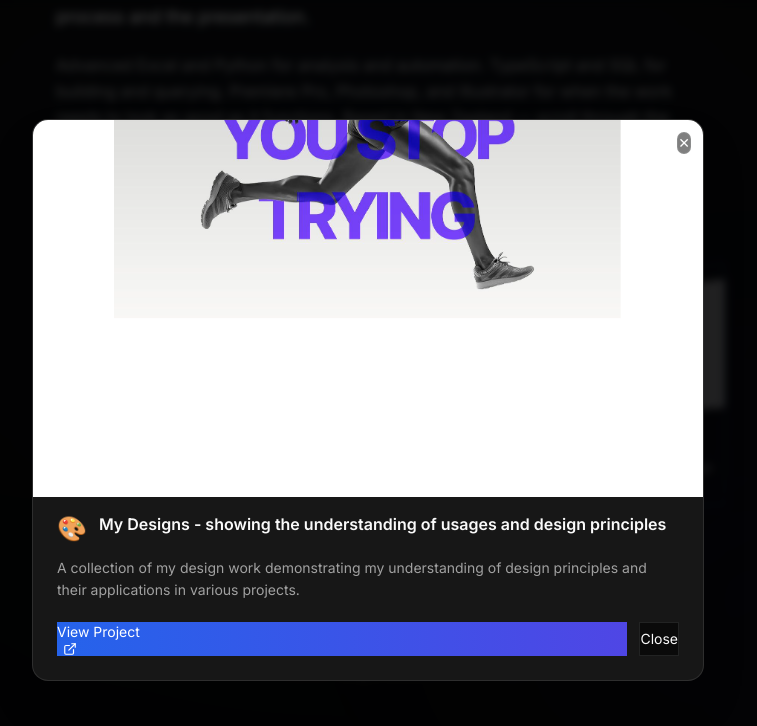
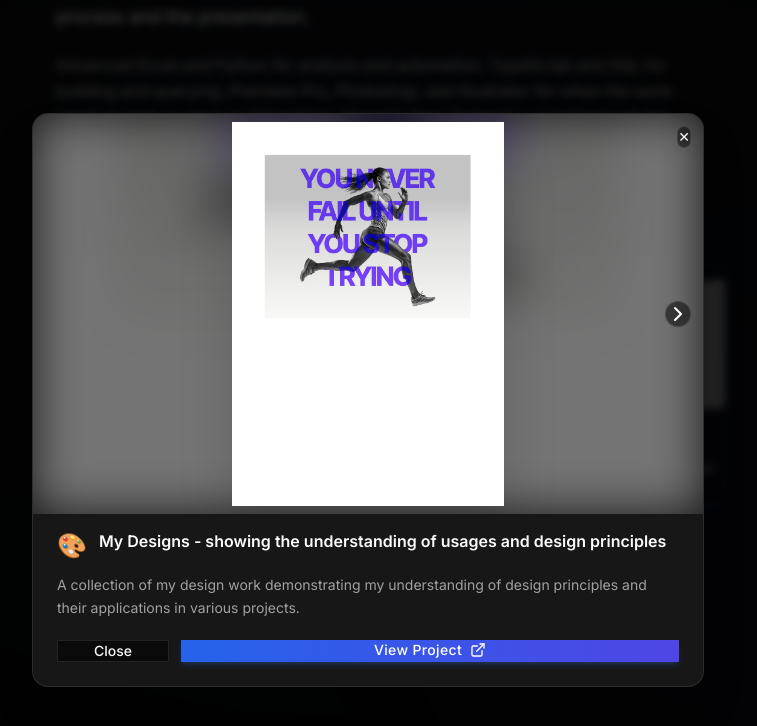
Before and after one commit to LeConsulat2/jp-page, a Next.js app: page / in a window 1280 px wide. Both pictures are taken after a click on the element 640 px from the left and 1021 px from the top of the page. Shown: the part 621-1347 px from the top of the page, without its empty margins (272-1029 px from the left). Built offline with nearby package versions, Linux system fonts and the light colour scheme.

Commit message:
changes for layouts

```diff
--- a/app/(home)/page.tsx
+++ b/app/(home)/page.tsx
@@ -27,7 +27,17 @@ export default function Home() {
   const [portfolioLinks, setPortfolioLinks] = useState<PortfolioLink[]>([]);
   const [isLoading, setIsLoading] = useState(true);
   const [activeIndex, setActiveIndex] = useState(0);
-  const [selected, setSelected] = useState<PortfolioLink | null>(null);
+  const [selectedIndex, setSelectedIndex] = useState<number | null>(null);
+  const selected = selectedIndex !== null ? portfolioLinks[selectedIndex] : null;
+
+  const prevModal = (e: React.MouseEvent) => {
+    e.stopPropagation();
+    if (selectedIndex !== null && selectedIndex > 0) setSelectedIndex(selectedIndex - 1);
+  };
+  const nextModal = (e: React.MouseEvent) => {
+    e.stopPropagation();
+    if (selectedIndex !== null && selectedIndex < portfolioLinks.length - 1) setSelectedIndex(selectedIndex + 1);
+  };
 
   useEffect(() => {
     fetch('/api')
@@ -169,7 +179,7 @@ export default function Home() {
                     onClick={() => {
                       if (offset === 1) { next(); return; }
                       if (offset === -1) { prev(); return; }
-                      if (isActive) setSelected(link);
+                      if (isActive) setSelectedIndex(index);
                     }}
                   >
                     <Card
@@ -272,7 +282,7 @@ export default function Home() {
               animate={{ opacity: 1 }}
               exit={{ opacity: 0 }}
               className="fixed inset-0 z-40 bg-black/70 backdrop-blur-sm"
-              onClick={() => setSelected(null)}
+              onClick={() => setSelectedIndex(null)}
             />
 
             {/* Modal */}
@@ -291,26 +301,61 @@ export default function Home() {
                 onClick={(e) => e.stopPropagation()}
               >
                 {/* Screenshot */}
-                <div className="relative aspect-video w-full bg-muted">
+                <div className="relative flex h-[50vh] min-h-[300px] w-full items-center justify-center bg-muted/30 overflow-hidden">
                   {selected.image ? (
+                    <>
+                      {/* Blurred background */}
+                      <Image
+                        src={selected.image}
+                        alt=""
+                        fill
+                        className="object-cover opacity-40 blur-xl"
+                      />
+                      {/* Foreground image */}
                       <Image
                         src={selected.image}
                         alt={selected.title}
                         fill
-                      className="object-cover"
+                        className="object-contain drop-shadow-2xl z-10 p-2"
                         priority
                       />
+                    </>
                   ) : (
-                    <div className="flex h-full w-full items-center justify-center bg-gradient-to-br from-blue-950 to-indigo-900 text-7xl">
+                    <div className="flex z-10 h-full w-full items-center justify-center bg-gradient-to-br from-blue-950 to-indigo-900 text-7xl">
                       {selected.icon}
                     </div>
                   )}
-                  <div className="absolute inset-0 bg-gradient-to-t from-card/70 via-transparent to-transparent" />
+                  <div className="absolute inset-0 bg-gradient-to-t from-card/70 via-transparent to-transparent pointer-events-none z-10" />
+
+                  {/* Left Button */}
+                  {selectedIndex !== null && selectedIndex > 0 && (
+                    <Button
+                      variant="ghost"
+                      size="icon"
+                      onClick={prevModal}
+                      className="absolute left-3 top-1/2 -translate-y-1/2 rounded-full bg-black/50 text-white hover:bg-black/80 z-20 backdrop-blur-sm shadow-sm"
+                    >
+                      <ChevronLeftIcon className="h-6 w-6" />
+                    </Button>
+                  )}
+
+                  {/* Right Button */}
+                  {selectedIndex !== null && selectedIndex < portfolioLinks.length - 1 && (
+                    <Button
+                      variant="ghost"
+                      size="icon"
+                      onClick={nextModal}
+                      className="absolute right-3 top-1/2 -translate-y-1/2 rounded-full bg-black/50 text-white hover:bg-black/80 z-20 backdrop-blur-sm shadow-sm"
+                    >
+                      <ChevronRightIcon className="h-6 w-6" />
+                    </Button>
+                  )}
+
                   <Button
                     variant="ghost"
                     size="icon-sm"
-                    onClick={() => setSelected(null)}
-                    className="absolute right-3 top-3 rounded-full bg-black/50 text-white hover:bg-black/80"
+                    onClick={() => setSelectedIndex(null)}
+                    className="absolute right-3 top-3 rounded-full bg-black/50 text-white hover:bg-black/80 z-20"
                   >
                     ✕
                   </Button>
@@ -327,17 +372,23 @@ export default function Home() {
                   <p className="mb-5 text-sm leading-relaxed text-muted-foreground">
                     {selected.description}
                   </p>
-                  <div className="flex gap-3">
+                  <div className="mt-2 flex flex-col-reverse sm:flex-row gap-3">
+                    <Button
+                      variant="outline"
+                      onClick={() => setSelectedIndex(null)}
+                      className="w-full sm:w-28 font-medium shadow-sm transition-all hover:bg-muted"
+                    >
+                      Close
+                    </Button>
                     <Button
                       asChild
-                      className="flex-1 border-0 bg-gradient-to-r from-blue-600 to-indigo-600 text-white hover:opacity-90"
+                      className="w-full sm:flex-1 border-0 bg-gradient-to-r from-blue-600 to-indigo-600 text-white shadow-md shadow-blue-500/20 transition-all hover:opacity-90 hover:shadow-lg hover:shadow-blue-500/30"
                     >
                       <a href={selected.url} target="_blank" rel="noopener noreferrer">
-                        View Project <ExternalLinkIcon className="ml-1.5 size-3.5" />
+                        <span className="flex items-center justify-center gap-2 font-medium tracking-wide">
+                          View Project <ExternalLinkIcon className="h-4 w-4" />
+                        </span>
                       </a>
-                    </Button>
-                    <Button variant="outline" onClick={() => setSelected(null)}>
-                      Close
                     </Button>
                   </div>
                 </div>
```
Lines whose indentation alone changed are shown as unchanged.
